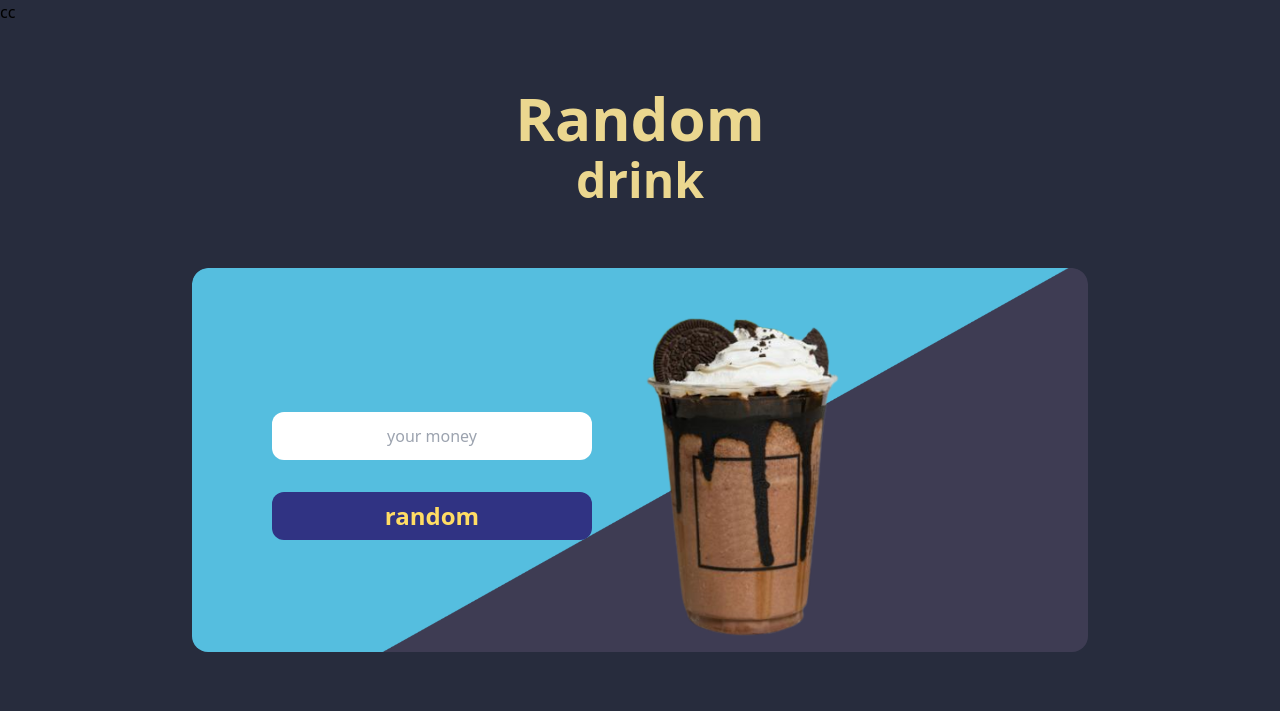
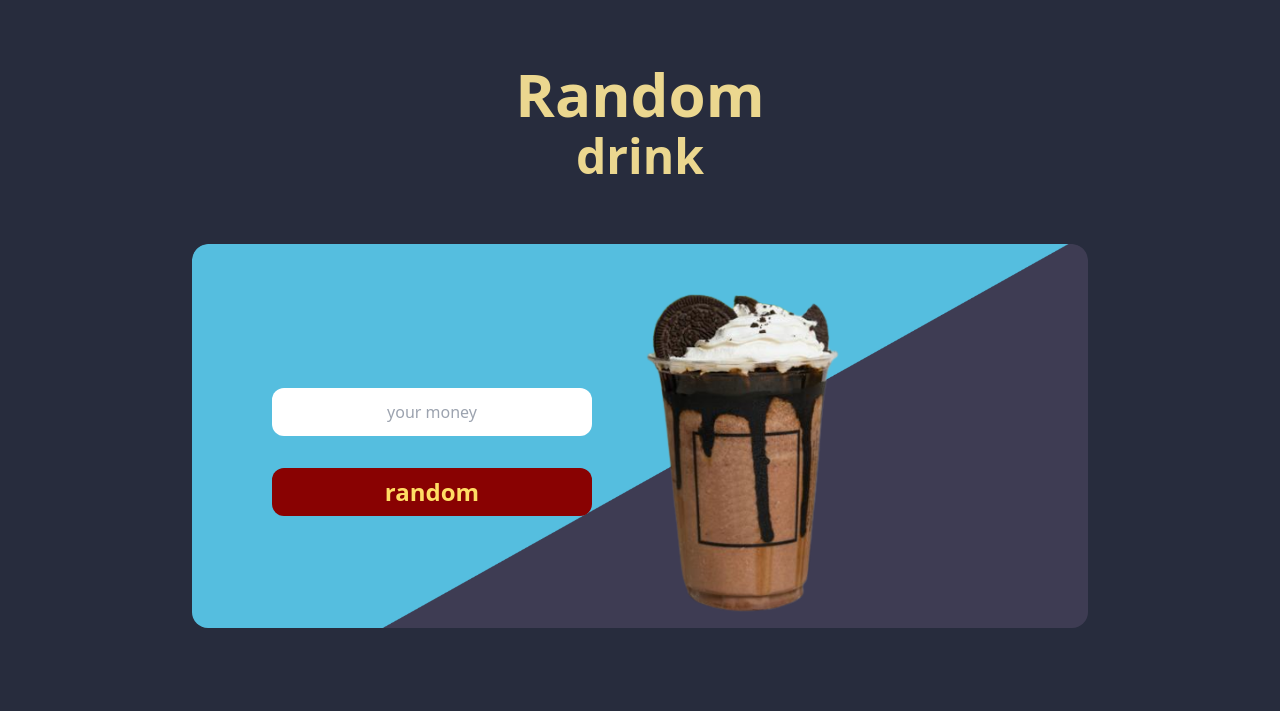
Before and after one commit to 66070032/PSCP-Final_Project, a Django app: page /drinks in a window 1280 px wide. Shown: the top 711 px of the page. Run offline with Django 4.2, Linux system fonts and the light colour scheme; some libraries are stand-ins or nearby versions.

Commit message:
Add files via upload

```diff
--- a/Aroi/app_general/templates/app_general/drinks.html
+++ b/Aroi/app_general/templates/app_general/drinks.html
@@ -1,7 +1,7 @@
 {% load static %}
 <!DOCTYPE html>
 <html lang="en">
-<head>cc
+<head>
     <meta charset="UTF-8">
     <meta name="viewport" content="width=device-width, initial-scale=1.0">
     <title>Document</title>
@@ -20,9 +20,11 @@
                 <input type="text" placeholder="your money" class="text-center mt-36 bg-white w-80 h-12 rounded-xl hover:border-4 border-red-600">
             </div>
 
-            <button class="mt-8 bg-[#303383] w-80 h-12 rounded-xl hover:border-4 border-[#FFCA99]">
-                <a class="text-[#FFDD64] text-2xl font-bold" href='randomdrinks'>random</a>
-            </button>
+            <form action="random_drinks_action">
+                <button class="mt-8 bg-[#890202] w-80 h-12 rounded-xl hover:border-4 border-[#FFCA99]">
+                    <h1 class="text-[#FFDD64] text-2xl font-bold id="stat-btn" class="btn"">random</h1>
+                </button>
+
         </div>
     </div>
 
```
Also changed, not shown: Aroi/app_general/templates/app_general/food.html (+3 -8 lines), Aroi/app_general/templates/app_general/randomdrinks.html (line endings or trailing spaces), Aroi/app_general/templates/app_general/randomfood.html (line endings or trailing spaces).
